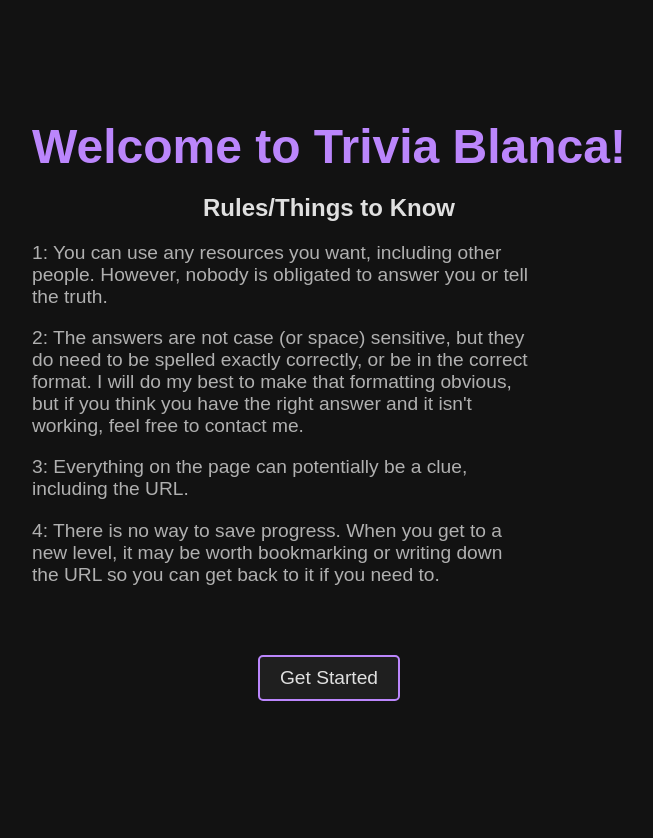
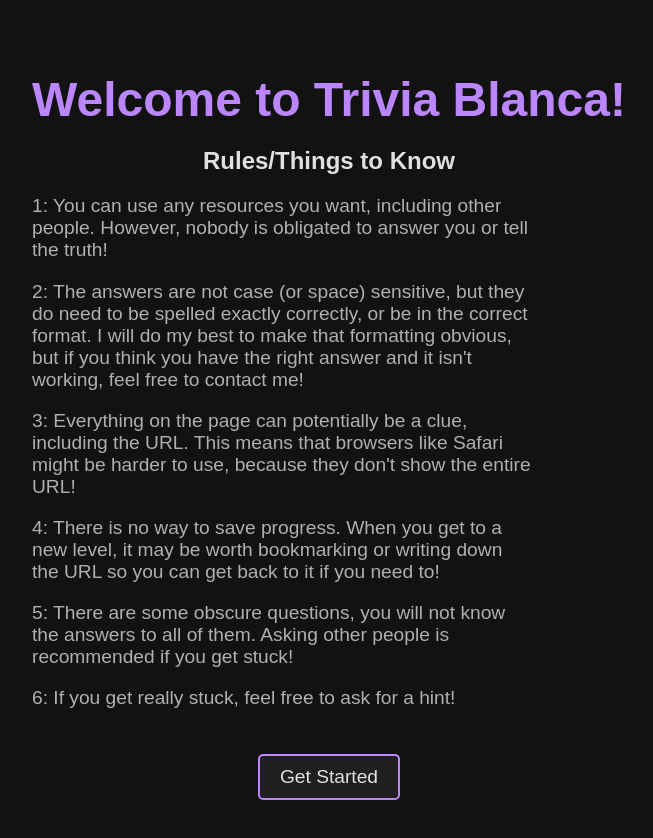
Before and after one commit to j-c-williams/triviablanca, an Angular app in the folder triviablanca2/: page /#/ in a window 1280 px wide. Shown: the top 838 px of the page, without its empty margins (311-964 px from the left). Before the commit the page ends 800 px from the top, so only its background shows below. Built offline with nearby package versions, Linux system fonts and the light colour scheme.

Commit message:
changes styling and rules of landing page

```diff
--- a/triviablanca2/src/app/landing/landing.component.css
+++ b/triviablanca2/src/app/landing/landing.component.css
@@ -0,0 +1,7 @@
+.landing-header {
+    margin-top: 2.5em;
+}
+
+.startGame {
+    margin-bottom: 2.5em;
+}
--- a/triviablanca2/src/app/landing/landing.component.html
+++ b/triviablanca2/src/app/landing/landing.component.html
@@ -1,5 +1,5 @@
 <header>
-    <h1>Welcome to Trivia Blanca!</h1>
+    <h1 class="landing-header">Welcome to Trivia Blanca!</h1>
 </header>
 
 <main>
@@ -7,12 +7,18 @@
         <h2>Rules/Things to Know</h2>
         <div class="rules">
             <p>1: You can use any resources you want, including other people.
-                However, nobody is obligated to answer you or tell the truth.</p>
+                However, nobody is obligated to answer you or tell the truth!</p>
             <p>2: The answers are not case (or space) sensitive, but they do need to be spelled exactly correctly, or be in the correct format.
-                I will do my best to make that formatting obvious, but if you think you have the right answer and it isn't working, feel free to contact me.</p>
-            <p>3: Everything on the page can potentially be a clue, including the URL.</p>
+                I will do my best to make that formatting obvious, but if you think you have the right answer and it isn't working, feel free to contact me!</p>
+            <p>3: Everything on the page can potentially be a clue, including the URL. This means that browsers like
+                Safari might be harder to use, because they don't show the entire URL!
+            </p>
             <p>4: There is no way to save progress. When you get to a new level, it may be worth
-                bookmarking or writing down the URL so you can get back to it if you need to.</p>
+                bookmarking or writing down the URL so you can get back to it if you need to!</p>
+            <p>5: There are some obscure questions, you will not know the answers to all of them.
+                Asking other people is recommended if you get stuck!
+            </p>
+            <p>6: If you get really stuck, feel free to ask for a hint!</p>
         </div>
     </div>
     <button (click)="startGame()" class="startGame">Get Started</button>
--- a/triviablanca2/src/styles.css
+++ b/triviablanca2/src/styles.css
@@ -48,7 +48,7 @@ button:hover {
 
 .rules {
     text-align: left;
-    padding-bottom: 50px;
+    padding-bottom: 25px;
     max-width: 500px;
 }
 
```
